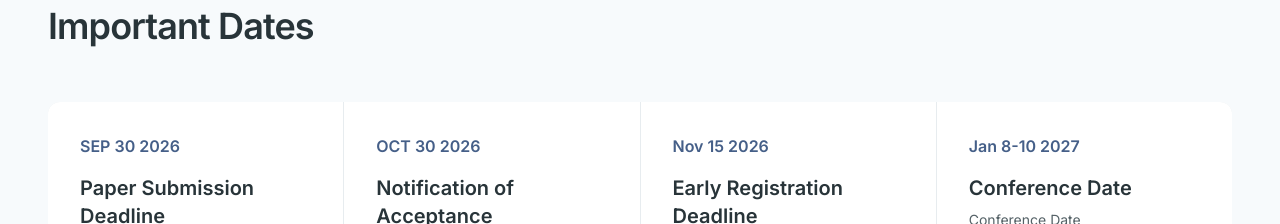
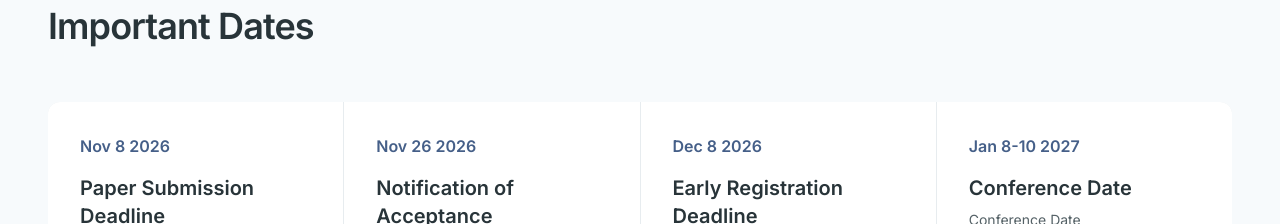
Before and after one commit to ascomlab/apase-web, a Next.js app: page /submission in a window 1280 px wide. Shown: the part 1500-1724 px from the top of the page. Built offline with nearby package versions, Linux system fonts and the light colour scheme.

Commit message:
Update data.ts

```diff
--- a/app/data.ts
+++ b/app/data.ts
@@ -1,17 +1,17 @@
 export const importantDate = [
 
   {
-    date: "SEP 30 2026",
+    date: "Nov 8 2026",
     title: "Paper Submission Deadline",
     description: "Deadline for full paper submission",
   },
   {
-    date: "OCT 30 2026",
+    date: "Nov 26 2026",
     title: "Notification of Acceptance",
     description: "Deadline to notify authors of acceptance results",
   },
     {
-    date: "Nov 15 2026",
+    date: "Dec 8 2026",
     title: "Early Registration Deadline",
     description: "Deadline for registration",
   },
```
